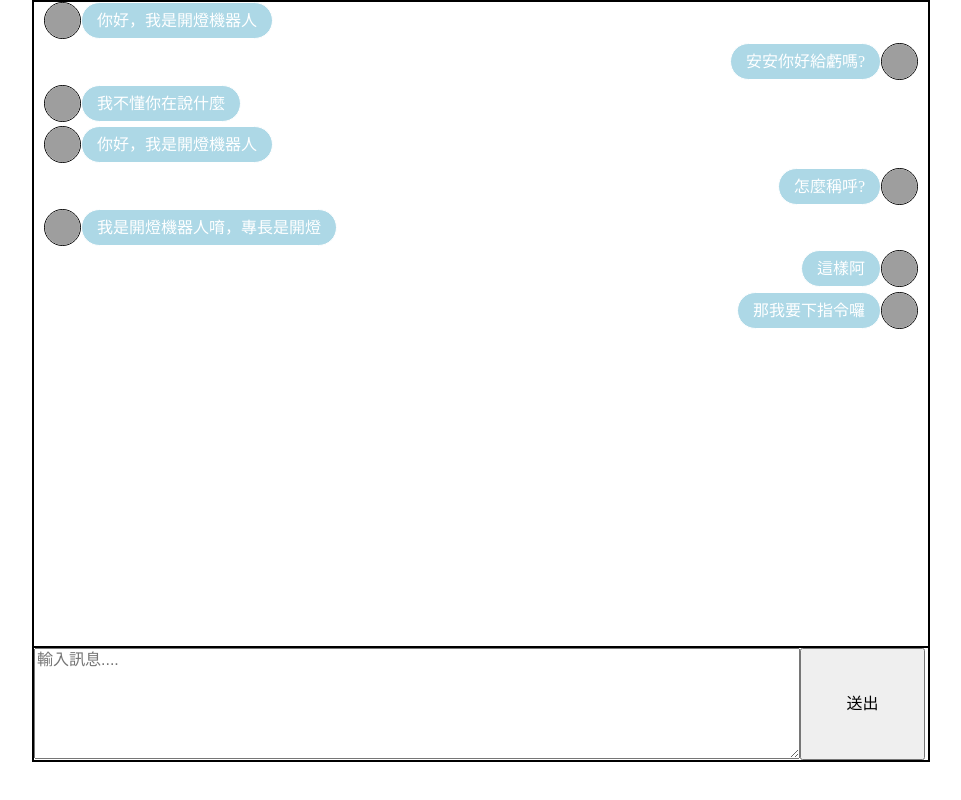
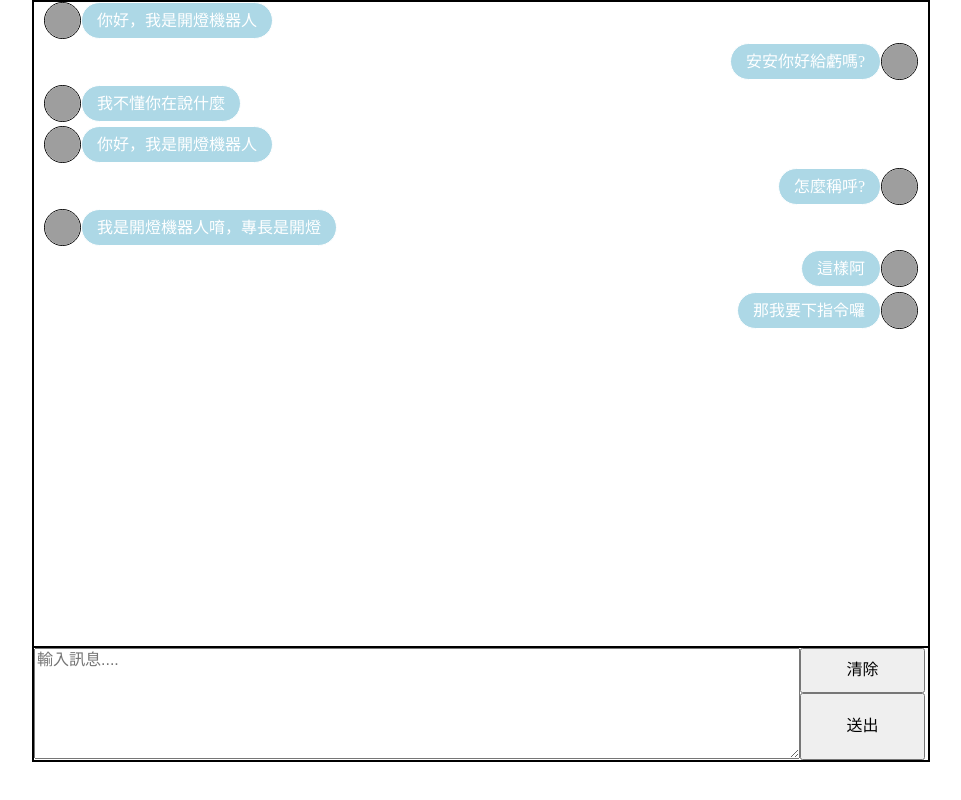
Before and after one commit to angelyaaaaa/simple-chat-robot, a React app: page / in a window 1280 px wide. Shown: the whole page, without its empty margins (159-1120 px from the left). Built offline with nearby package versions, Linux system fonts and the light colour scheme; grey boxes are pictures that could not be loaded.

Commit message:
change layout and clear lint warning

```diff
--- a/src/components/Main.js
+++ b/src/components/Main.js
@@ -48,8 +48,8 @@ class AppComponent extends React.Component {
 				this.setState({chatList: newChatList, count: newCount});
 
 				setTimeout(()=> {
-					console.log(this);
-					console.log(newCount);
+					// console.log(this);
+					// console.log(newCount);
 					newChatList[newCount-1] = {id: newCount, role: 'others', text: data.text};
 					this.setState({chatList: newChatList, count: newCount});
 				}, 1000);
--- a/src/components/chat-display.js
+++ b/src/components/chat-display.js
@@ -12,7 +12,7 @@ class ChatDisplay extends React.Component {
 
 	scrollToBottom() {
 		const node = ReactDOM.findDOMNode(this.messagesEnd);
-    	node.scrollIntoView({behavior: "smooth"});
+    	node.scrollIntoView({behavior: 'smooth'});
 	}
 
 	componentDidMount() {
--- a/src/components/chat-type.js
+++ b/src/components/chat-type.js
@@ -4,10 +4,9 @@ import React from 'react';
 const checkStr = (input)=> {
 	let output = input;
 	const lineMax = 120;
-	if(input.length > 120) {
-		output = input.slice(0, 120) + '\n' + input.slice(120, input.length);
+	if(input.length > lineMax) {
+		output = input.slice(0, lineMax) + '\n' + input.slice(lineMax, input.length);
 	}
-	console.log(output);
 	return output;
 }
 
@@ -53,7 +52,10 @@ class ChatType extends React.Component {
             			onChange={this.handleChange}
             			onKeyUp={this.handleKeyUp}
             			></textarea>
-            	<button className="typeSubmit" onClick={this.handleSubmit}>送出</button>
+    			<div className="typeButton">
+	            	<button className="_clear" onClick={this.handleSubmit}>清除</button>
+	            	<button className="_submit" onClick={this.handleSubmit}>送出</button>
+    			</div>
       		</div>
         );
     }
--- a/src/styles/chat-type.css
+++ b/src/styles/chat-type.css
@@ -10,8 +10,20 @@
 	width: 85%;
 	height: 94%;
 }
-.typeSubmit {
+.typeButton {
+	display: inline-block;
 	width: 14%;
-    height: 100%;
+	height: 100%;
     vertical-align: top;
 }
+.typeButton button {
+	width: 100%;
+	display: block;
+}
+
+._submit {
+	height: 60%;
+}
+._clear {
+	height: 40%;
+}
```
Also changed, not shown: src/components/chat-conv.js (line endings or trailing spaces).
